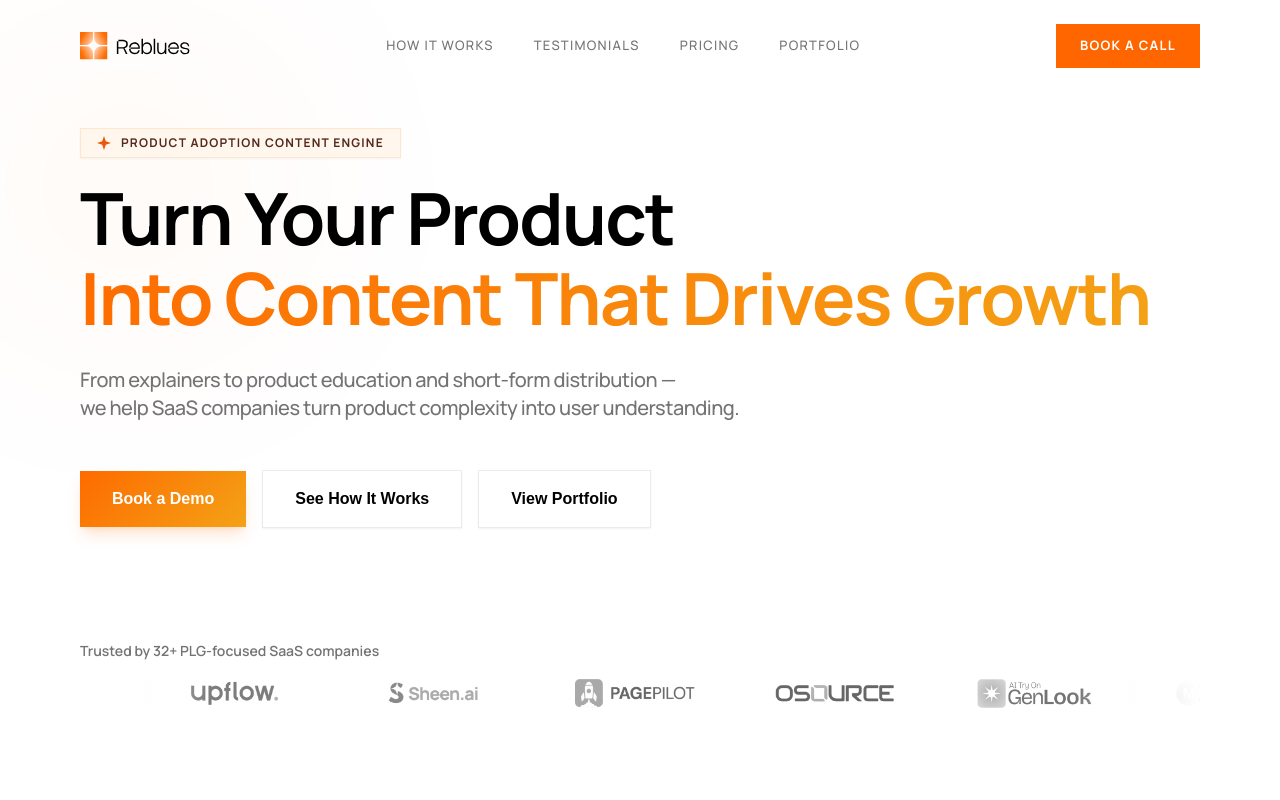
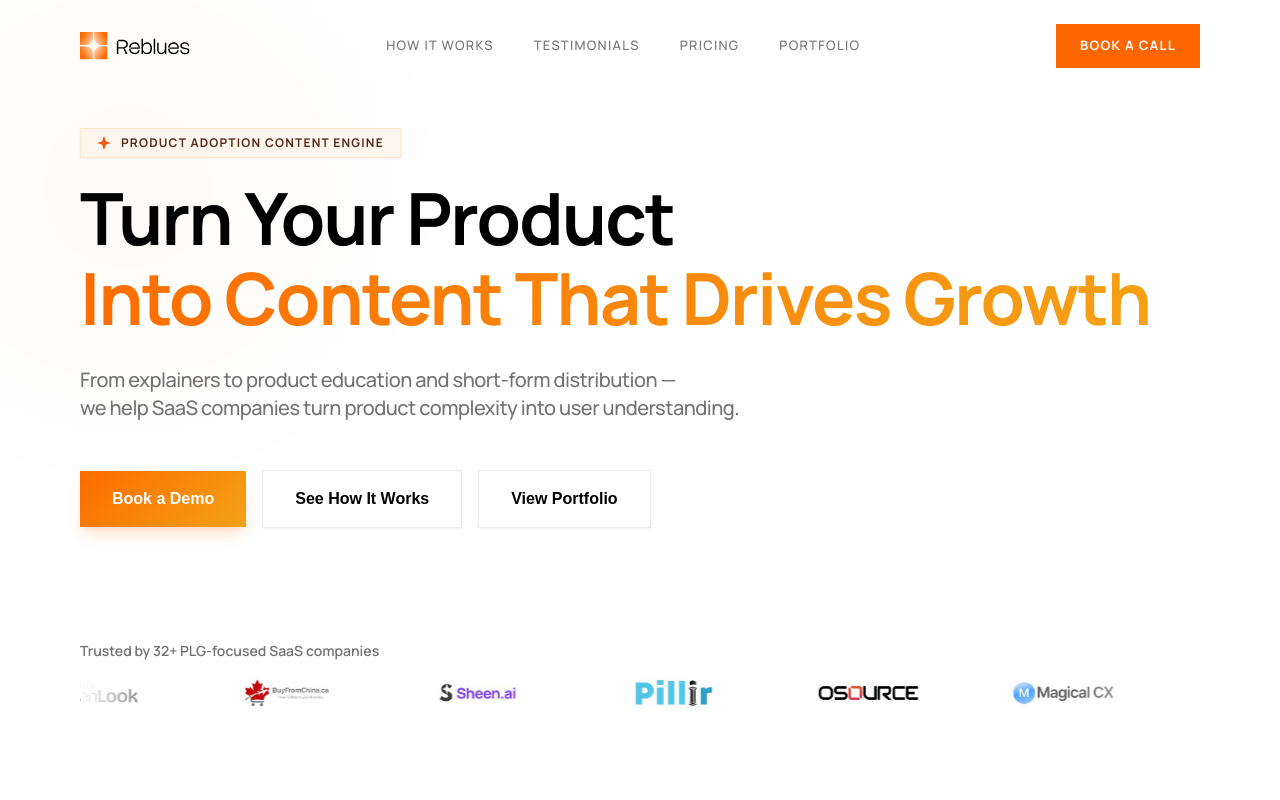
Before and after one commit to inevitableshivam/reblues-new-site-main, a React (Vite) app: page / in a window 1280 px wide. Shown: the top 800 px of the page. Built offline with nearby package versions, Linux system fonts and the light colour scheme; the HTML template or start-up script is replaced by a standard one; a web font is replaced by a local one.

Commit message:
new change on logo

```diff
--- a/src/components/LogoMarquee.tsx
+++ b/src/components/LogoMarquee.tsx
@@ -1,18 +1,22 @@
 const clientLogos = [
-  "/logos/Frame 2147258219 1.png",
-  "/logos/Frame 2147258220 1.png",
-  "/logos/Frame 2147258221 1.png",
-  "/logos/Frame 2147258222 1.png",
-  "/logos/Frame 2147258224 1.png",
-  "/logos/Frame 2147258225 1.png",
-  "/logos/Frame 2147258226 1.png",
-  "/logos/Frame 2147258227 1.png",
-  "/logos/Frame 2147258228 1.png",
-  "/logos/Frame 2147258230 1.png",
-  "/logos/Frame 2147258231 1.png",
-  "/logos/Frame 2147258232 1.png",
-  "/logos/White Alt 1.png",
-  "/logos/image 2169 1.png"
+  { src: "/logos/openfort.png", alt: "Openfort" },
+  { src: "/logos/leadcrm_io.png", alt: "LeadCRM.io" },
+  { src: "/logos/lemmino.png", alt: "Lemmino" },
+  { src: "/logos/genlook.png", alt: "GenLook" },
+  { src: "/logos/buyfromchina_ca.png", alt: "BuyFromChina.ca" },
+  { src: "/logos/sheen_ai.png", alt: "Sheen.ai" },
+  { src: "/logos/pillir.png", alt: "Pillir" },
+  { src: "/logos/osource.png", alt: "Osource" },
+  { src: "/logos/magical_cx.png", alt: "Magical CX" },
+  { src: "/logos/arqia.png", alt: "Arqia" },
+  { src: "/logos/salesstack.png", alt: "SalesStack" },
+  { src: "/logos/pagepilot.png", alt: "PagePilot" },
+  { src: "/logos/upflow.png", alt: "Upflow" },
+  { src: "/logos/prospectoo.png", alt: "Prospectoo" },
+  { src: "/logos/median.png", alt: "Median" },
+  { src: "/logos/opsvara.png", alt: "Opsvara" },
+  { src: "/logos/farao.png", alt: "Farao" },
+  { src: "/logos/10x.png", alt: "10x" },
 ];
 
 const LogoMarquee = () => {
@@ -31,8 +35,8 @@ const LogoMarquee = () => {
             style={{ width: "fit-content" }}
           >
             {[...clientLogos, ...clientLogos, ...clientLogos].map((logo, i) => (
-              <div key={i} className="flex-shrink-0 flex items-center justify-center opacity-60 hover:opacity-100 transition-all duration-300 grayscale hover:grayscale-0">
-                <img src={logo} alt="Client Logo" className="h-6 md:h-8 w-auto object-contain max-w-[120px]" loading="lazy" />
+              <div key={i} className="flex-shrink-0 flex items-center justify-center">
+                <img src={logo.src} alt={logo.alt} className="h-6 md:h-8 w-auto object-contain max-w-[120px]" loading="lazy" />
               </div>
             ))}
           </div>
--- a/src/pages/Portfolio.tsx
+++ b/src/pages/Portfolio.tsx
@@ -375,7 +375,7 @@ const Portfolio = () => {
                   alt={logo.alt}
                   className={`${
                     logo.size === "sm" ? "max-h-4" : logo.size === "lg" ? "max-h-12" : "max-h-8"
-                  } max-w-full object-contain filter grayscale opacity-70 hover:opacity-100 hover:grayscale-0 transition-all duration-300`}
+                  } max-w-full object-contain transition-all duration-300`}
                 />
               </div>
             ))}
```
Also changed, not shown: public/logos/openfort.png, 2 other files (tests, documents, lock files or other folders).
